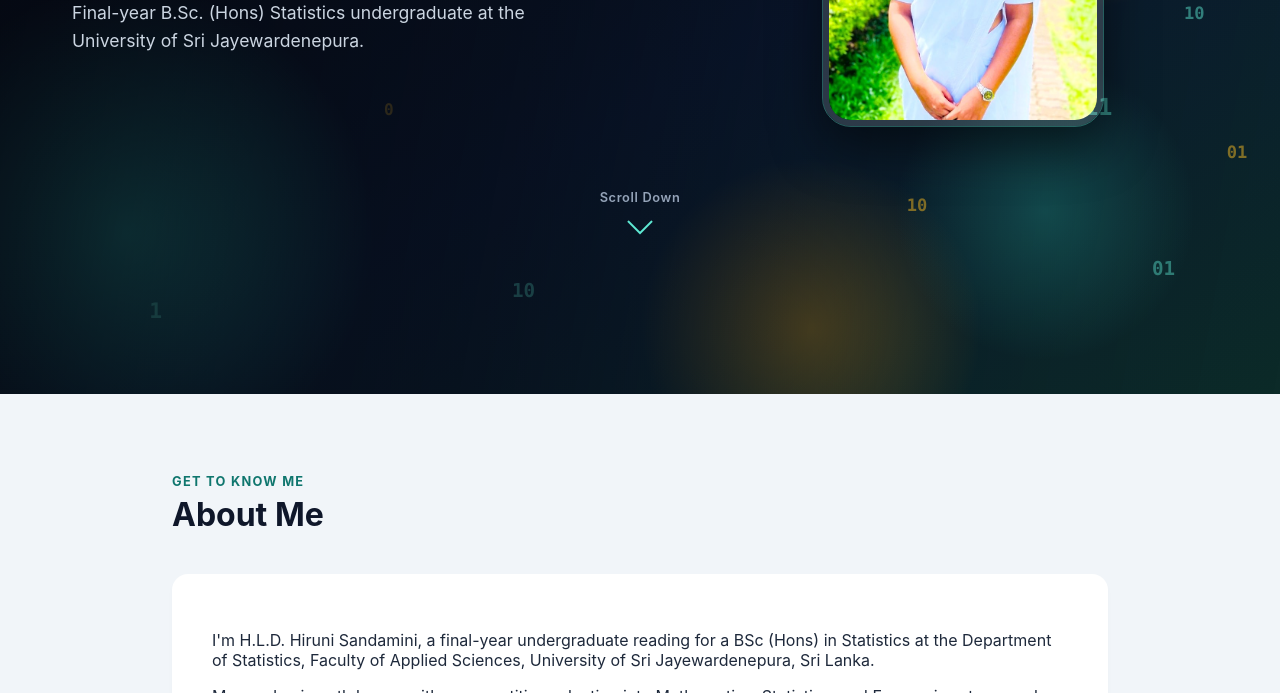
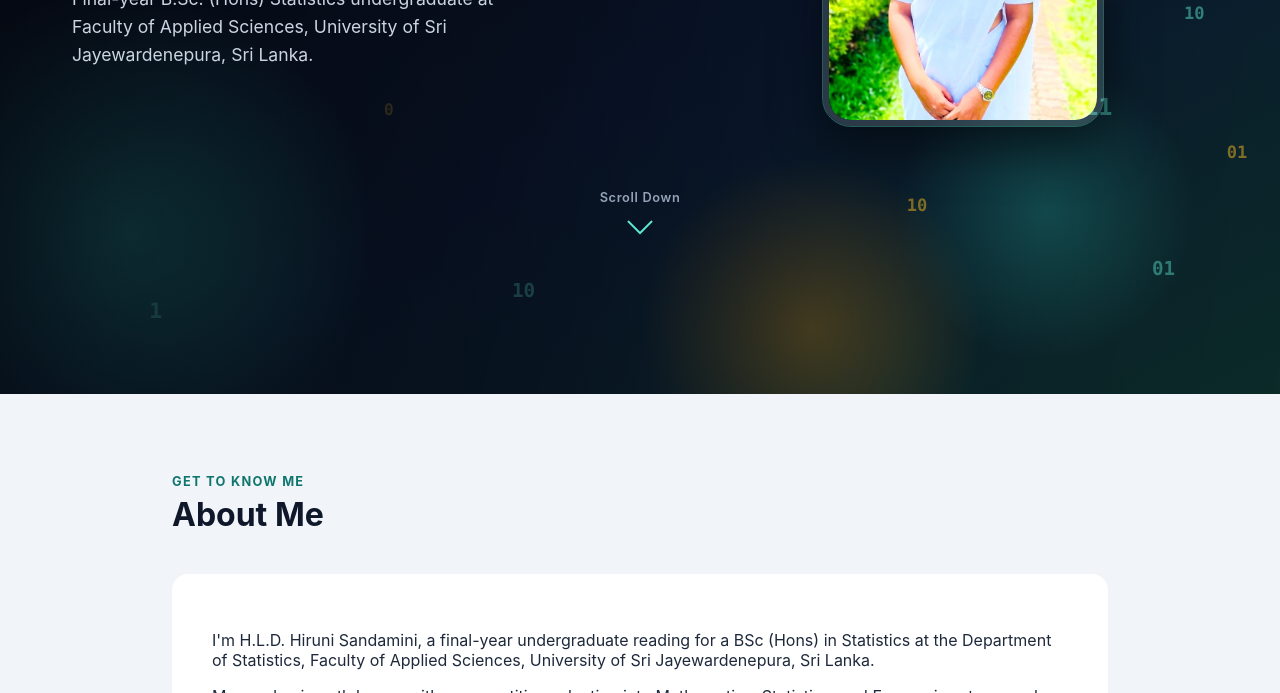
Before and after one commit to hsandamini/MyPortfolio, a plain HTML site: page index.html in a window 1280 px wide. Shown: the part 407-1100 px from the top of the page. Drawn offline with Linux system fonts and the light colour scheme.

Commit message:
Update index.html

```diff
--- a/index.html
+++ b/index.html
@@ -504,7 +504,7 @@
             <div class="hero-text">
                 <div class="eyebrow">Welcome to my portfolio</div>
                 <h1>Hi, I'm Hiruni Sandamini </span></h1>
-                <p class="tagline">Final-year B.Sc. (Hons) Statistics undergraduate at the University of Sri Jayewardenepura.</p>
+                <p class="tagline">Final-year B.Sc. (Hons) Statistics undergraduate at Faculty of Applied Sciences, University of Sri Jayewardenepura, Sri Lanka.</p>
             </div>
             <div class="hero-visual">
                 <div class="portrait-frame">
```
